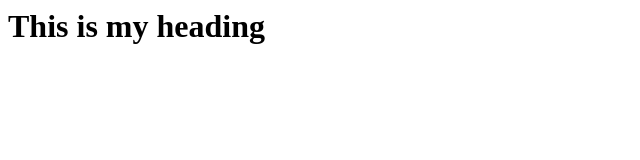
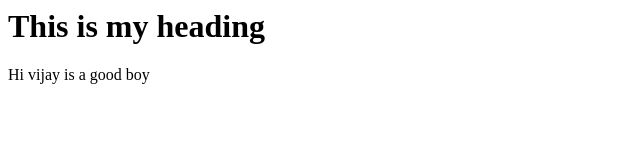
Before and after one commit to Kiruba-45/MyProject, a plain HTML site: page index.html in a window 1280 px wide. Shown: the whole page, without its empty margins (0-640 px from the left). Drawn offline with Linux system fonts and the light colour scheme.

Commit message:
Added para

```diff
--- a/index.html
+++ b/index.html
@@ -1,5 +1,6 @@
 <html>
  <body>
   <h1>This is my heading</h1>
+  <p>Hi vijay is a good boy</p>
  </body>
 </html>
```
